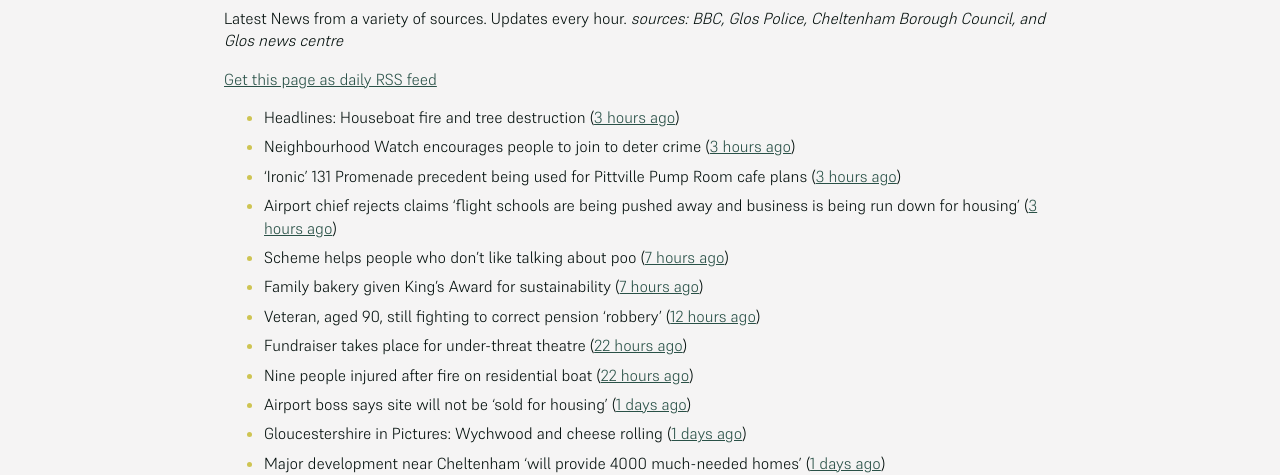
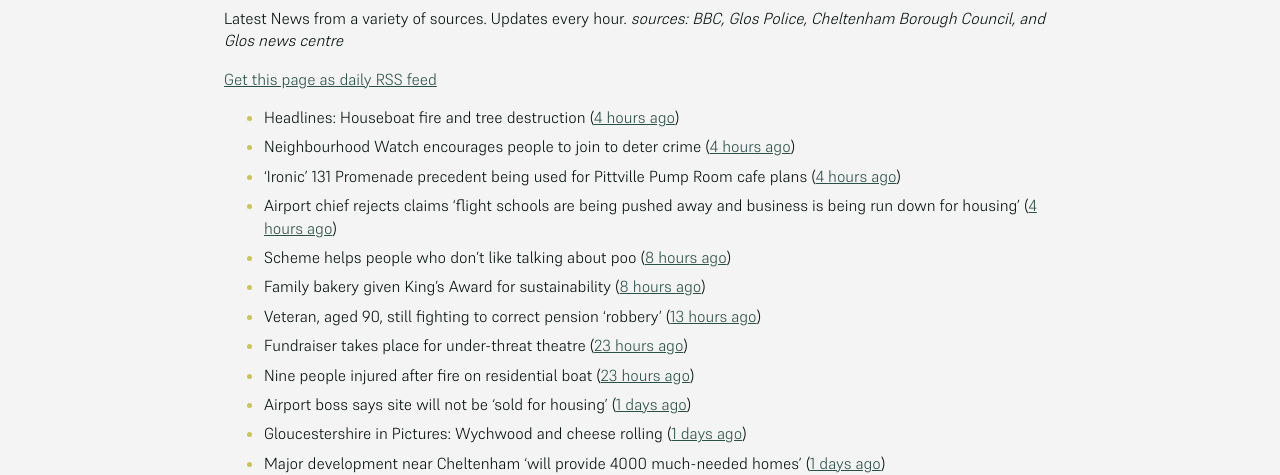
Before and after one commit to mat-0/cheltenham-open-data, a Jekyll site: the page built from _pages/news.md, in a window 1280 px wide and 1400 px high. Shown: the part 266-741 px from the top of the window. Built offline with Jekyll 4.4.1, drawn with Linux system fonts in a browser that asks for light colours; some of the changed text lies outside the part shown.

Commit message:
Updated 2025-06-02 13:57:52

```diff
--- a/_pages/news.md
+++ b/_pages/news.md
@@ -12,15 +12,15 @@ _sources: BBC, Glos Police, Cheltenham Borough Council, and Glos news centre_
 [Get this page as daily RSS feed](/daily.rss)
 
 <!-- news_marker starts -->
-- Headlines: Houseboat fire and tree destruction ([3 hours ago](https://www.bbc.com/news/articles/cpd48px285do))
-- Neighbourhood Watch encourages people to join to deter crime ([3 hours ago](https://gloucesternewscentre.co.uk/neighbourhood-watch-encourages-people-to-join-to-deter-crime/))
-- ‘Ironic’ 131 Promenade precedent being used for Pittville Pump Room cafe plans ([3 hours ago](https://gloucesternewscentre.co.uk/ironic-131-promenade-precedent-being-used-for-pittville-pump-room-cafe-plans/))
-- Airport chief rejects claims ‘flight schools are being pushed away and business is being run down for housing’ ([3 hours ago](https://gloucesternewscentre.co.uk/airport-chief-rejects-claims-flight-schools-are-being-pushed-away-and-business-is-being-run-down-for-housing/))
-- Scheme helps people who don't like talking about poo ([7 hours ago](https://www.bbc.com/news/articles/cg711227mv2o))
-- Family bakery given King's Award for sustainability ([7 hours ago](https://www.bbc.com/news/articles/crr7ezreqedo))
-- Veteran, aged 90, still fighting to correct pension 'robbery' ([12 hours ago](https://www.bbc.com/news/articles/c2d5l7k3p31o))
-- Fundraiser takes place for under-threat theatre ([22 hours ago](https://www.bbc.com/news/articles/c4gk0edy66yo))
-- Nine people injured after fire on residential boat ([22 hours ago](https://www.bbc.com/news/articles/crr7xz5r2z9o))
+- Headlines: Houseboat fire and tree destruction ([4 hours ago](https://www.bbc.com/news/articles/cpd48px285do))
+- Neighbourhood Watch encourages people to join to deter crime ([4 hours ago](https://gloucesternewscentre.co.uk/neighbourhood-watch-encourages-people-to-join-to-deter-crime/))
+- ‘Ironic’ 131 Promenade precedent being used for Pittville Pump Room cafe plans ([4 hours ago](https://gloucesternewscentre.co.uk/ironic-131-promenade-precedent-being-used-for-pittville-pump-room-cafe-plans/))
+- Airport chief rejects claims ‘flight schools are being pushed away and business is being run down for housing’ ([4 hours ago](https://gloucesternewscentre.co.uk/airport-chief-rejects-claims-flight-schools-are-being-pushed-away-and-business-is-being-run-down-for-housing/))
+- Scheme helps people who don't like talking about poo ([8 hours ago](https://www.bbc.com/news/articles/cg711227mv2o))
+- Family bakery given King's Award for sustainability ([8 hours ago](https://www.bbc.com/news/articles/crr7ezreqedo))
+- Veteran, aged 90, still fighting to correct pension 'robbery' ([13 hours ago](https://www.bbc.com/news/articles/c2d5l7k3p31o))
+- Fundraiser takes place for under-threat theatre ([23 hours ago](https://www.bbc.com/news/articles/c4gk0edy66yo))
+- Nine people injured after fire on residential boat ([23 hours ago](https://www.bbc.com/news/articles/crr7xz5r2z9o))
 - Airport boss says site will not be 'sold for housing' ([1 days ago](https://www.bbc.com/news/articles/cnv1gj0dl4eo))
 - Gloucestershire in Pictures: Wychwood and cheese rolling ([1 days ago](https://www.bbc.com/news/articles/cj42qe4nqn5o))
 - Major development near Cheltenham ‘will provide 4000 much-needed homes’ ([1 days ago](https://gloucesternewscentre.co.uk/major-development-near-cheltenham-will-provide-4000-much-needed-homes/))
```
Also changed, not shown: other parts of _pages/news.md (+2 -1 lines), _data/flood.json (+4 -4 lines), index.md (+5 -5 lines).
